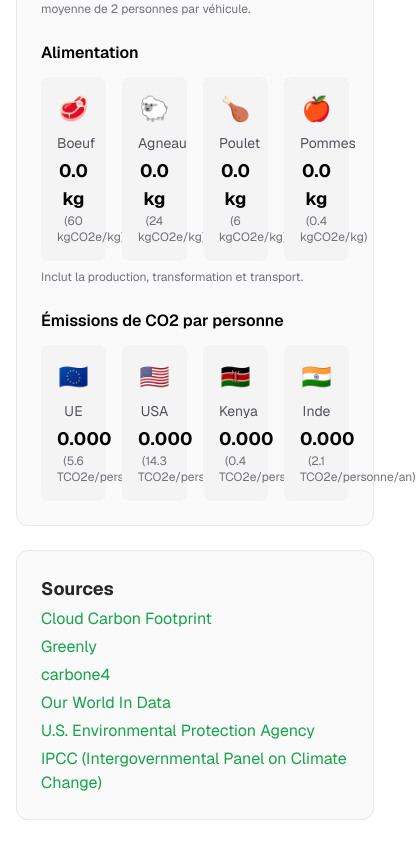
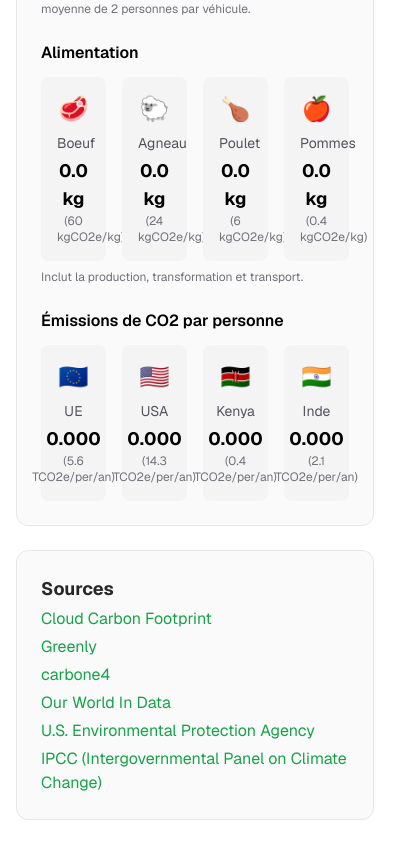
Before and after one commit to paulglx/conso-cloud, a React (Vite) app: page / in a window 390 px wide. Shown: the part 2340-3184 px from the top of the page, 416 px wide, since content can reach past the window. Built offline with nearby package versions, Linux system fonts and the light colour scheme.

Commit message:
hotfix: unit display on country equivalents

```diff
--- a/src/App.tsx
+++ b/src/App.tsx
@@ -568,7 +568,7 @@ function App() {
                   return (
                     <div
                       key={country.country}
-                      className="text-center p-4 bg-zinc-100 rounded-lg"
+                      className="flex flex-col items-center text-center p-4 bg-zinc-100 rounded-lg"
                     >
                       <div className="text-2xl mb-2">{country.icon}</div>
                       <div className="text-sm text-zinc-600">
@@ -576,7 +576,12 @@ function App() {
                       </div>
                       <div className="font-bold text-lg mt-1">{equivalent}</div>
                       <div className="text-xs text-zinc-500">
-                        ({country.emission} TCO2e/personne/an)
+                        ({country.emission}
+                        <span className="hidden md:inline">
+                          {" "}
+                          TCO2e/personne/an
+                        </span>
+                        <span className="inline md:hidden"> TCO2e/per/an</span>)
                       </div>
                     </div>
                   );
```
